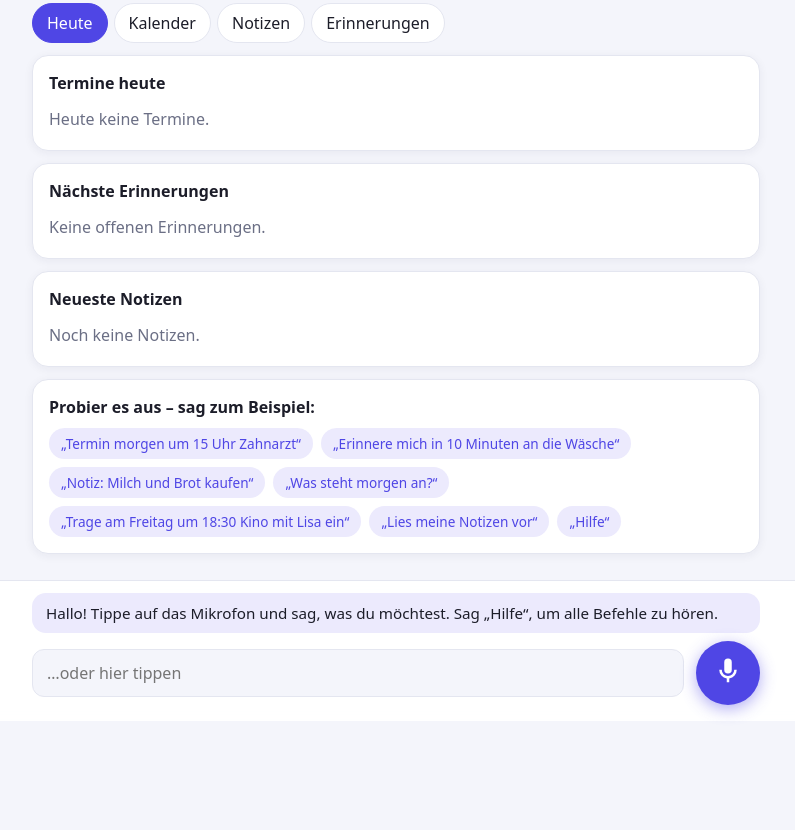
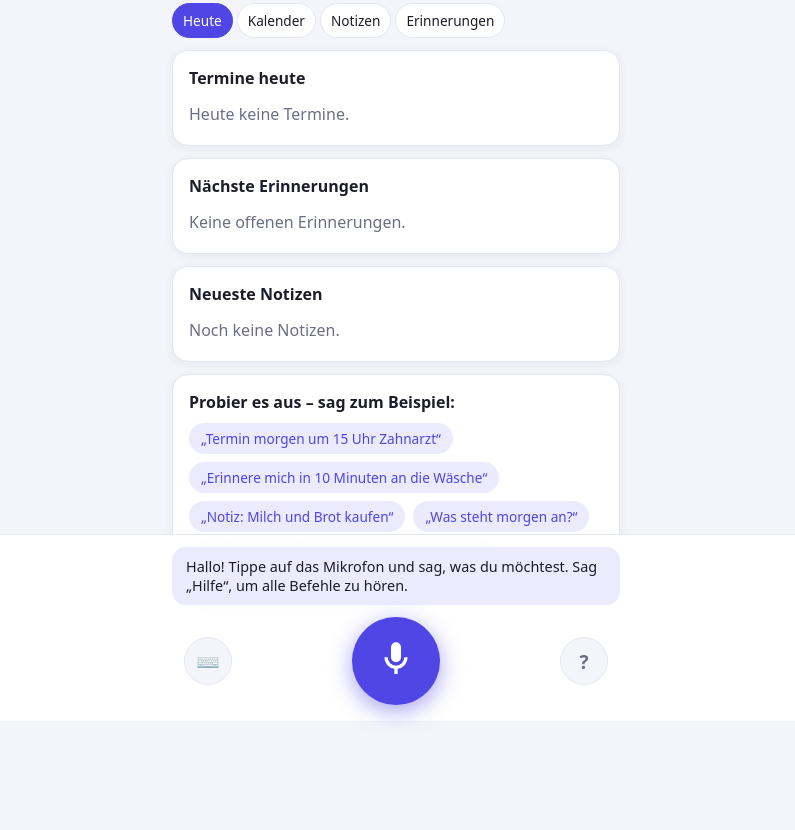
Before and after one commit to Lux2027/viovi, a plain HTML site: page index.html in a window 1280 px wide. Shown: the part 79-909 px from the top of the page, without its empty margins (244-1039 px from the left). Before the commit the page ends 863 px from the top, so only its background shows below. Drawn offline with Linux system fonts and the light colour scheme.

Commit message:
Nur-Handy-Layout: Mikrofon-Knopf gross und mittig
Tastatur- und Hilfe-Knopf links/rechts, Eingabefeld nur bei Bedarf.

Co-Authored-By: Claude Opus 5.5 <noreply@anthropic.com>

```diff
--- a/app.js
+++ b/app.js
@@ -467,6 +467,14 @@
     speaking = false;
     if (listening) stopListening(); else startListening();
   };
+  // Tastatur-Knopf blendet das Eingabefeld ein/aus
+  $('kbd-btn').onclick = () => {
+    const form = $('text-form');
+    const show = form.classList.toggle('hidden') === false;
+    $('kbd-btn').classList.toggle('active', show);
+    if (show) $('text-input').focus();
+  };
+  $('help-btn').onclick = () => { showUser('„Hilfe“'); handleInput('Hilfe'); };
   $('handsfree').onchange = (e) => {
     if (e.target.checked) { askNotify(); startListening(); } else stopListening();
   };
--- a/index.html
+++ b/index.html
@@ -103,13 +103,15 @@
   <footer class="dock">
     <div id="bubble-user" class="bubble user hidden"></div>
     <div id="bubble-bot" class="bubble bot">Hallo! Tippe auf das Mikrofon und sag, was du möchtest. Sag „Hilfe“, um alle Befehle zu hören.</div>
+    <form id="text-form" class="text-form hidden">
+      <input id="text-input" type="text" placeholder="Befehl eintippen …" autocomplete="off" enterkeyhint="send">
+    </form>
     <div class="dock-row">
-      <form id="text-form" class="text-form">
-        <input id="text-input" type="text" placeholder="…oder hier tippen" autocomplete="off">
-      </form>
+      <button id="kbd-btn" class="side-btn" aria-label="Tastatur" title="Eintippen statt sprechen">⌨️</button>
       <button id="mic" class="mic" aria-label="Sprechen">
-        <svg viewBox="0 0 24 24" width="30" height="30" fill="currentColor"><path d="M12 14a3 3 0 0 0 3-3V5a3 3 0 1 0-6 0v6a3 3 0 0 0 3 3zm5-3a5 5 0 0 1-10 0H5a7 7 0 0 0 6 6.92V21h2v-3.08A7 7 0 0 0 19 11h-2z"/></svg>
+        <svg viewBox="0 0 24 24" width="40" height="40" fill="currentColor"><path d="M12 14a3 3 0 0 0 3-3V5a3 3 0 1 0-6 0v6a3 3 0 0 0 3 3zm5-3a5 5 0 0 1-10 0H5a7 7 0 0 0 6 6.92V21h2v-3.08A7 7 0 0 0 19 11h-2z"/></svg>
       </button>
+      <button id="help-btn" class="side-btn" aria-label="Hilfe" title="Alle Befehle anzeigen">?</button>
     </div>
   </footer>
 
--- a/style.css
+++ b/style.css
@@ -41,7 +41,7 @@ button { font: inherit; cursor: pointer; color: inherit; }
 /* Kopfzeile */
 .top {
   display: flex; justify-content: space-between; align-items: center;
-  padding: 16px; max-width: 760px; margin: 0 auto;
+  padding: 16px; max-width: 480px; margin: 0 auto;
 }
 .brand { display: flex; gap: 12px; align-items: center; }
 .logo { font-size: 2rem; color: var(--accent); }
@@ -55,7 +55,7 @@ button { font: inherit; cursor: pointer; color: inherit; }
 
 /* Reiter */
 .tabs {
-  display: flex; gap: 6px; padding: 0 16px; max-width: 760px; margin: 0 auto 12px;
+  display: flex; gap: 6px; padding: 0 16px; max-width: 480px; margin: 0 auto 12px;
   overflow-x: auto;
 }
 .tabs button {
@@ -64,7 +64,7 @@ button { font: inherit; cursor: pointer; color: inherit; }
 }
 .tabs button.active { background: var(--accent); border-color: var(--accent); color: #fff; }
 
-main { max-width: 760px; margin: 0 auto; padding: 0 16px; }
+main { max-width: 480px; margin: 0 auto; padding: 0 16px; }
 .view { display: none; }
 .view.active { display: grid; gap: 12px; }
 .card {
@@ -126,39 +126,47 @@ input[type=checkbox] { width: 18px; height: 18px; accent-color: var(--accent); }
   padding: 12px 16px calc(16px + env(safe-area-inset-bottom));
 }
 .top { padding-top: calc(16px + env(safe-area-inset-top)); }
-/* Kleine Bildschirme */
-@media (max-width: 480px) {
-  .switch span { display: none; }
-  .switch::after { content: "🎧"; }
-  .bubble { max-height: 90px; font-size: .9rem; }
-  body { padding-bottom: 210px; }
-  .tabs { gap: 4px; }
-  .tabs button { padding: 7px 10px; font-size: .85rem; }
-}
-.dock > * { max-width: 728px; margin-left: auto; margin-right: auto; }
+/* Handy-Layout */
+body { padding-bottom: 250px; }
+.tabs { gap: 4px; }
+.tabs button { padding: 7px 10px; font-size: .85rem; }
+.dock > * { max-width: 448px; margin-left: auto; margin-right: auto; }
 .bubble {
-  padding: 10px 14px; border-radius: 14px; margin-bottom: 8px; font-size: .95rem;
-  max-height: 120px; overflow-y: auto; white-space: pre-line;
+  padding: 10px 14px; border-radius: 14px; margin-bottom: 8px; font-size: .9rem;
+  max-height: 90px; overflow-y: auto; white-space: pre-line;
 }
 .bubble.user { background: var(--bg); color: var(--muted); font-style: italic; }
 .bubble.bot { background: var(--accent-soft); }
-.dock-row { display: flex; gap: 12px; align-items: center; }
-.text-form { flex: 1; }
+
+/* Tastatur | Mikrofon | Hilfe – Mikrofon groß in der Mitte */
+.dock-row {
+  display: grid; grid-template-columns: 1fr auto 1fr; align-items: center;
+  padding-top: 4px;
+}
+.side-btn {
+  width: 48px; height: 48px; border-radius: 50%; border: 1px solid var(--line);
+  background: var(--bg); color: var(--muted); font-size: 1.2rem; font-weight: 700;
+}
+#kbd-btn { justify-self: start; margin-left: 12px; }
+#help-btn { justify-self: end; margin-right: 12px; }
+#kbd-btn.active { background: var(--accent-soft); border-color: var(--accent); }
+.text-form { margin-bottom: 10px; }
 .text-form input {
   width: 100%; padding: 12px 14px; border-radius: 12px; border: 1px solid var(--line);
-  background: var(--bg); color: var(--text); font: inherit;
+  background: var(--bg); color: var(--text); font: inherit; font-size: 16px; /* 16px: iPhone zoomt sonst rein */
 }
 .mic {
-  width: 64px; height: 64px; border-radius: 50%; border: none; flex: none;
+  width: 88px; height: 88px; border-radius: 50%; border: none;
   background: var(--accent); color: #fff;
-  box-shadow: 0 4px 16px color-mix(in srgb, var(--accent) 45%, transparent);
+  box-shadow: 0 6px 22px color-mix(in srgb, var(--accent) 50%, transparent);
   transition: transform .15s;
+  -webkit-tap-highlight-color: transparent;
 }
-.mic:active { transform: scale(.95); }
+.mic:active { transform: scale(.94); }
 .mic.listening { background: var(--danger); animation: pulse 1.2s infinite; }
 @keyframes pulse {
   0% { box-shadow: 0 0 0 0 rgba(220, 38, 38, .5); }
-  100% { box-shadow: 0 0 0 18px rgba(220, 38, 38, 0); }
+  100% { box-shadow: 0 0 0 22px rgba(220, 38, 38, 0); }
 }
 
 .toast {
--- a/sw.js
+++ b/sw.js
@@ -1,6 +1,6 @@
 /* Viovi Service Worker: macht die App offline startbar.
    Strategie: erst Netz (immer aktuell), bei fehlendem Netz der Zwischenspeicher. */
-const CACHE = 'viovi-v1';
+const CACHE = 'viovi-v2';
 const FILES = ['./', 'index.html', 'style.css', 'parser.js', 'app.js', 'manifest.webmanifest', 'icon-192.png', 'icon-512.png'];
 
 self.addEventListener('install', (e) => {
```
